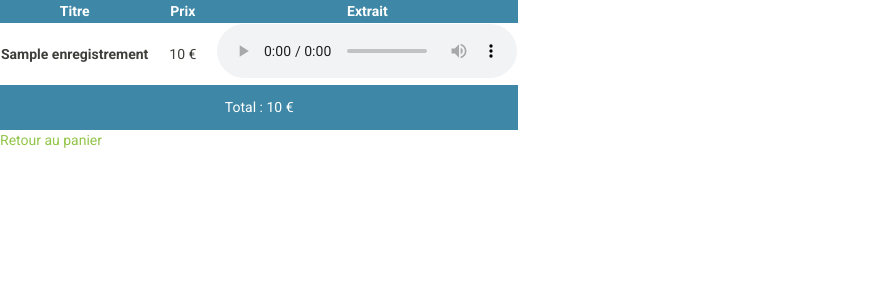
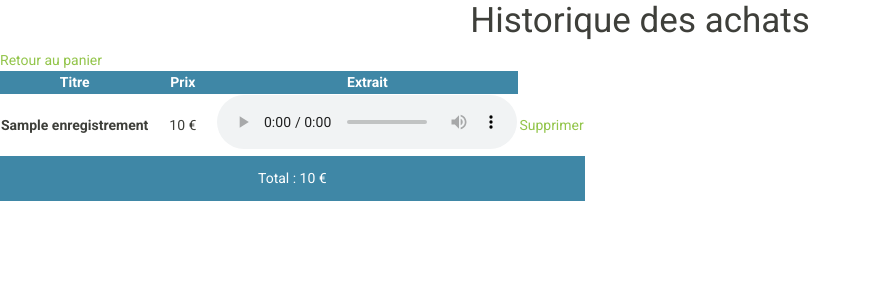
Before and after one commit to erwancado/Projet_Symfony_S4, a Symfony app: template symfony/templates/panier/index.html.twig in a window 1280 px wide. Shown: the part 54-354 px from the top of the page, without its empty margins (0-871 px from the left). Run offline with Twig, Linux system fonts and the light colour scheme; the template is opened without the code that fills it: most values are stand-ins (such as "Sample title", 1, 10 or a date in 2020); some libraries are stand-ins or nearby versions.

Commit message:
panier fini

```diff
--- a/symfony/templates/index.html.twig
+++ b/symfony/templates/index.html.twig
@@ -4,6 +4,6 @@
 
 {% block body %}
 
-    <h1 style="text-align: center">Bienvenue</h1>
+    <h1 style="text-align: center">Bienvenue sur le catalogue Classique</h1>
 
 {% endblock %}
--- a/symfony/templates/panier/index.html.twig
+++ b/symfony/templates/panier/index.html.twig
@@ -3,6 +3,26 @@
 {% block title %}Panier{% endblock %}
 
 {% block body %}
+    {% if historique == 'false'%}
+        <h1 style="text-align: center">Votre panier</h1>
+        <a href="{{ path('historique_achats') }}" style="margin-left: 5%"> Voir mon historique d'achats</a>
+
+
+    {% else %}
+        <h1 style="text-align: center">Historique des achats</h1>
+        <a href="{{ path('index_panier') }}"> Retour au panier</a>
+
+    {% endif %}
+    {% if enregistrements is empty %}
+        {% if historique == 'false'%}
+            <div class="text-md-center">Vous n'avez pas d'articles dans votre panier</div>
+        {% else %}
+            <div class="alert">Votre historique d'achats est vide</div>
+        {% endif %}
+    {% else %}
+        {% if historique == 'false' %}
+            <a href="{{ path('validation_panier') }}" alt="" style="margin-left: 5%">Valider le panier</a>
+        {% endif %}
     <table style="alignment: center">
         <caption style="background-color: #3f87a6;color: #fff;text-align: center;">Total : {{ prixTotal }} €</caption>
         <thead style="background-color: #3f87a6;color: #fff;text-align: center;">
@@ -25,14 +45,17 @@
                     <code>audio</code>.
                 </audio>
             </td>
+            <td>
+                <a href="{{ path('suppression_panier_enregistrement',{'codeEnregistrement':enregistrement.codeMorceau}) }}" alt="">
+                    Supprimer
+                </a>
+            </td>
         </tr>
         {% endfor %}
         </tbody>
 
     </table>
-    {% if historique == 'false'%}
-    <a href="{{ path('historique_achats') }}"> Voir mon historique d'achats</a>
-    {% else %}
-    <a href="{{ path('index_panier') }}"> Retour au panier</a>
     {% endif %}
+
+
 {% endblock %}
```
Also changed, not shown: symfony/src/Controller/PanierController.php (+34 -2 lines), symfony/src/Repository/PanierRepository.php (+0 -11 lines).
